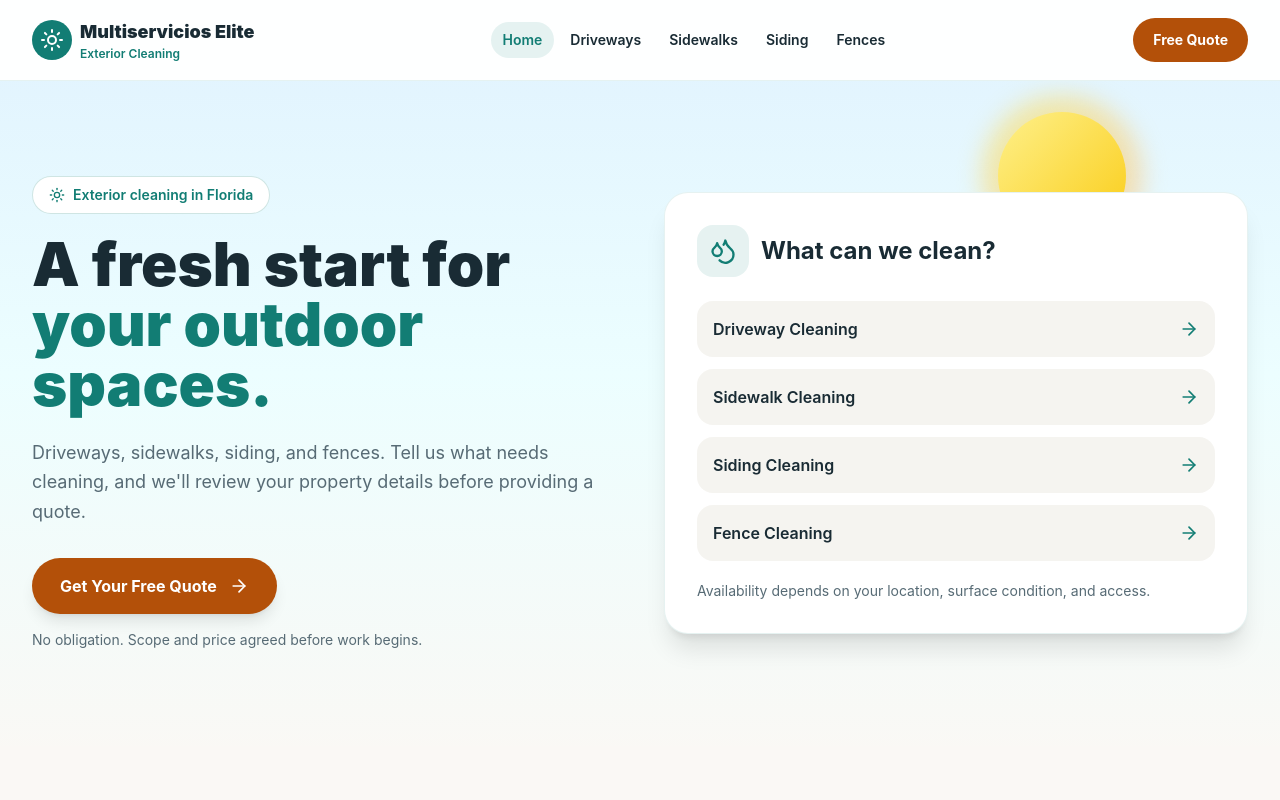
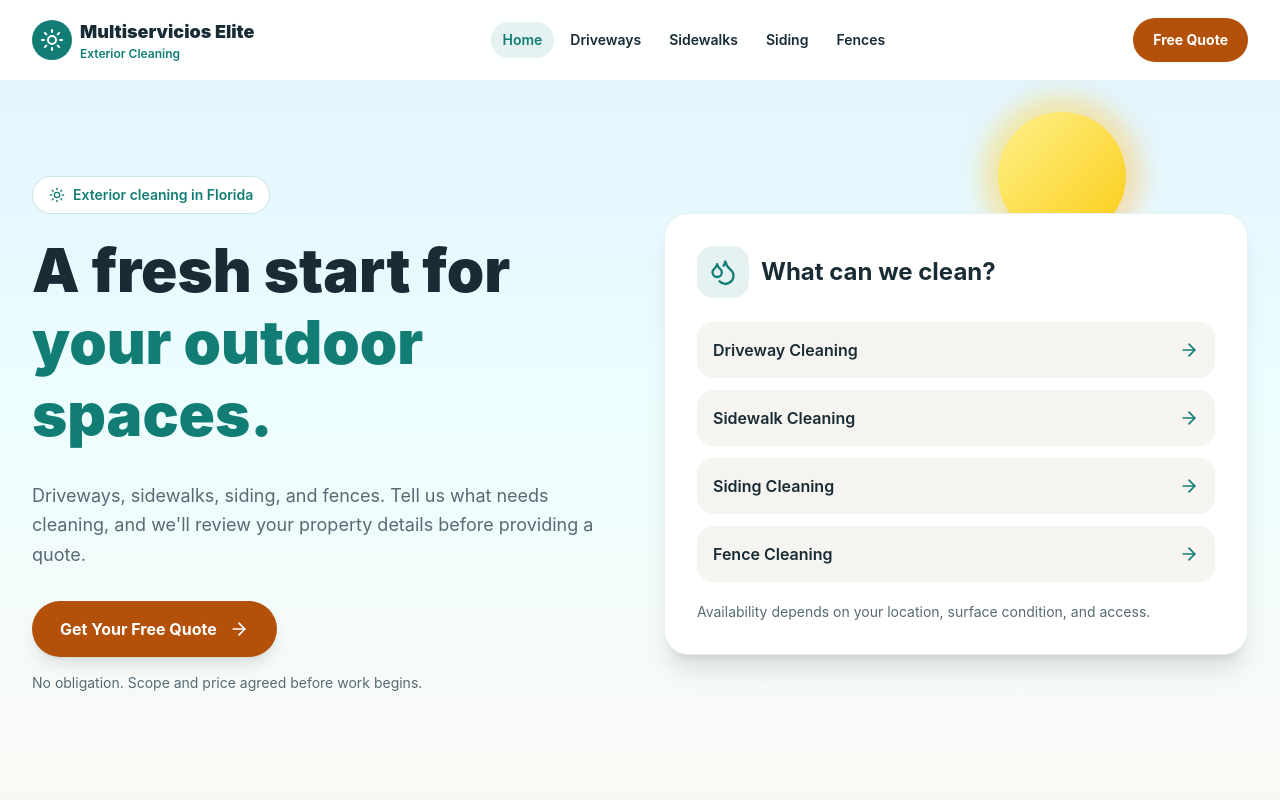
Before and after one commit to CazadorD/Florida-Clean-Website, a React (Vite) app: page / in a window 1280 px wide. Shown: the top 800 px of the page. Built offline with nearby package versions, Linux system fonts and the light colour scheme.

Commit message:
Keep hero text descenders visible at all screen sizes

```diff
--- a/src/react-app/index.css
+++ b/src/react-app/index.css
@@ -1,6 +1,14 @@
 @tailwind base;
 @tailwind components;
 @tailwind utilities;
+
+/* Leave room for descenders at every responsive heading size. */
+h1.hero-title {
+  line-height: 1.2;
+  padding-bottom: 0.12em;
+  overflow: visible;
+  overflow-wrap: break-word;
+}
 
 
 
--- a/src/react-app/pages/Estimate.tsx
+++ b/src/react-app/pages/Estimate.tsx
@@ -82,7 +82,7 @@ export default function EstimatePage() {
       <Link to="/" className="mt-8 inline-flex rounded-full bg-primary px-6 py-3 font-bold text-white">Back to Home</Link>
     </section> : <>
       <section className="relative overflow-hidden bg-gradient-to-b from-sky-100 via-cyan-50 to-background pb-12 pt-36"><HeroSun />
-        <div className="relative mx-auto max-w-3xl px-4 text-center"><p className="mb-4 font-semibold text-primary">FREE, NO-OBLIGATION QUOTE</p><h1 className="text-4xl font-black sm:text-5xl">Let's talk about<br /><span className="text-primary">your project.</span></h1><p className="mt-5 text-lg text-muted-foreground">A few details help us understand what you need. We'll follow up by email.</p></div>
+        <div className="relative mx-auto max-w-3xl px-4 text-center"><p className="mb-4 font-semibold text-primary">FREE, NO-OBLIGATION QUOTE</p><h1 className="hero-title text-4xl font-black sm:text-5xl">Let's talk about<br /><span className="text-primary">your project.</span></h1><p className="mt-5 text-lg text-muted-foreground">A few details help us understand what you need. We'll follow up by email.</p></div>
       </section>
       <section className="mx-auto grid max-w-6xl items-start gap-8 px-4 pb-20 pt-6 sm:px-6 lg:grid-cols-3">
         <form onSubmit={handleSubmit} noValidate aria-label="Request a cleaning quote" aria-busy={state.submitting} className="rounded-3xl border border-border bg-white p-5 shadow-lg sm:p-8 lg:col-span-2">
--- a/src/react-app/pages/Home.tsx
+++ b/src/react-app/pages/Home.tsx
@@ -11,7 +11,7 @@ export default function HomePage() {
     <section className="relative overflow-hidden bg-gradient-to-b from-sky-100 via-cyan-50 to-background pb-16 pt-36 sm:pb-24 sm:pt-44">
       <HeroSun /><div className="relative mx-auto grid max-w-7xl items-center gap-12 px-4 sm:px-6 lg:grid-cols-2 lg:px-8">
         <div><p className="mb-5 inline-flex items-center gap-2 rounded-full border border-primary/20 bg-white px-4 py-2 text-sm font-semibold text-primary"><Sun aria-hidden="true" className="h-4 w-4" /> Exterior cleaning in Florida</p>
-          <h1 className="text-4xl font-black leading-tight sm:text-5xl lg:text-6xl">A fresh start for<br /><span className="text-primary">your outdoor spaces.</span></h1>
+          <h1 className="hero-title text-4xl font-black sm:text-5xl lg:text-6xl">A fresh start for<br /><span className="text-primary">your outdoor spaces.</span></h1>
           <p className="mt-6 max-w-xl text-lg leading-relaxed text-muted-foreground">Driveways, sidewalks, siding, and fences. Tell us what needs cleaning, and we'll review your property details before providing a quote.</p>
           <Link to="/estimate" className="mt-8 inline-flex items-center gap-3 rounded-full bg-secondary px-7 py-4 font-bold text-white shadow-lg">Get Your Free Quote <ArrowRight aria-hidden="true" className="h-5 w-5" /></Link>
           <p className="mt-4 text-sm text-muted-foreground">No obligation. Scope and price agreed before work begins.</p>
--- a/src/react-app/pages/ServicePage.tsx
+++ b/src/react-app/pages/ServicePage.tsx
@@ -8,7 +8,7 @@ import type { Service } from "@/react-app/lib/business";
 export default function ServicePage({ service }: { service: Service }) {
   return <div className="min-h-screen bg-background"><Navbar /><main id="main-content">
     <section className="relative overflow-hidden bg-gradient-to-b from-sky-100 via-cyan-50 to-background pb-16 pt-36 sm:pt-44"><HeroSun /><div className="relative mx-auto max-w-5xl px-4 sm:px-6">
-      <p className="mb-4 font-semibold text-primary">EXTERIOR CLEANING</p><h1 className="max-w-2xl text-4xl font-black sm:text-5xl">{service.name}</h1><p className="mt-6 max-w-2xl text-lg leading-relaxed text-muted-foreground">{service.detail}</p>
+      <p className="mb-4 font-semibold text-primary">EXTERIOR CLEANING</p><h1 className="hero-title max-w-2xl text-4xl font-black sm:text-5xl">{service.name}</h1><p className="mt-6 max-w-2xl text-lg leading-relaxed text-muted-foreground">{service.detail}</p>
       <Link to={`/estimate?service=${service.id}`} className="mt-8 inline-flex items-center gap-3 rounded-full bg-secondary px-7 py-4 font-bold text-white">Request a Free Quote <ArrowRight aria-hidden="true" className="h-5 w-5" /></Link>
     </div></section>
     <section className="mx-auto max-w-5xl px-4 py-16 sm:px-6"><div className="rounded-3xl border border-border bg-white p-6 sm:p-10"><h2 className="text-2xl font-bold">Before we get started</h2><ul className="mt-6 space-y-5">{service.notes.map(note => <li key={note} className="flex items-start gap-3"><CheckCircle2 aria-hidden="true" className="h-6 w-6 shrink-0 text-primary" /><span>{note}</span></li>)}</ul><p className="mt-8 border-t pt-6 leading-relaxed text-muted-foreground">Results vary with surface condition, age, and staining. We discuss the expected scope and limitations before you decide to book.</p></div></section>
```
